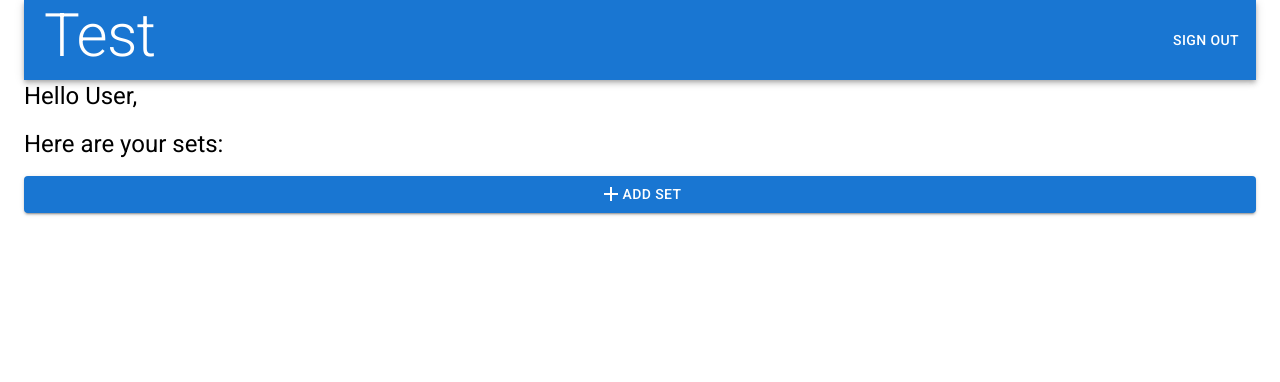
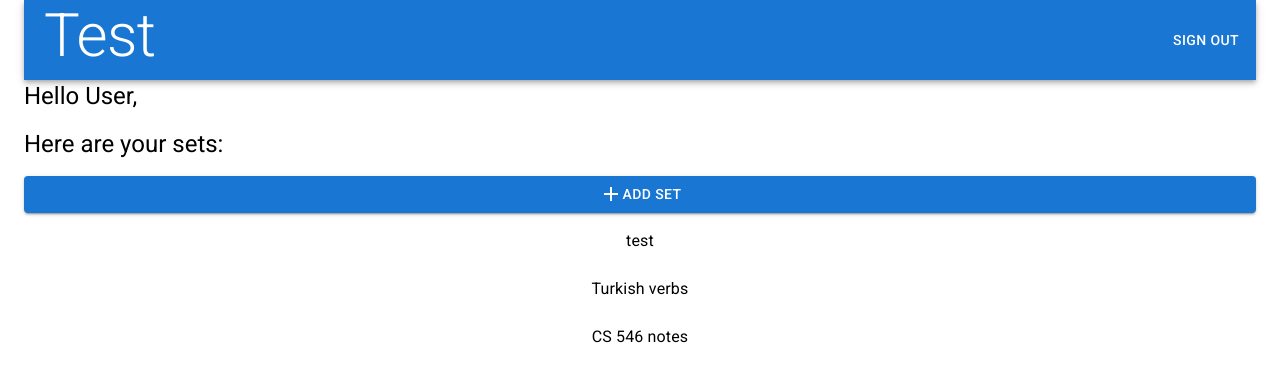
Before and after one commit to EsatAdiloglu/ai-flashcards, a Next.js app: page /cardset in a window 1280 px wide. Shown: the top 382 px of the page. Built offline with nearby package versions, Linux system fonts and the light colour scheme.

Commit message:
added tests, but didn't mount NextRouter

```diff
--- /dev/null
+++ b/app/api/testcard/route.ts
@@ -0,0 +1 @@
+import { NextResponse } from "next/server";
--- /dev/null
+++ b/app/api/testset/route.ts
@@ -0,0 +1,7 @@
+import { NextResponse } from "next/server";
+
+
+export async function GET(req: Request){
+    const test = {sets: ["test","Turkish verbs","CS 546 notes"]}
+    return NextResponse.json(test, {status: 200})
+}
--- a/app/cards/page.tsx
+++ b/app/cards/page.tsx
@@ -10,14 +10,35 @@ import Divider from '@mui/material/Divider';
 import PromptField from '@/components/PromptField';
 import CardGrid from '@/components/CardGrid';
 
-import { useState } from 'react';
+import { useEffect, useState } from 'react';
+import { useRouter } from 'next/router';
 
 export default function Home() {
   const [cards, setCards] = useState<CardContent[]>([]);
+  const router = useRouter()
+  const { SetName } = router.query
+
 
   async function handleSubmit(prompt: string) {
     // TODO: Get flashcards of the provided prompt
   }
+
+
+  useEffect(() => {
+    const fetchCards = async () =>{
+      try{
+      const response = await fetch("/api/testcard")
+      const data = await response.json()
+      console.log(data)
+      }
+      catch(error){
+        console.error(error)
+      }
+    }
+
+    fetchCards()
+
+  }, [])
 
   return (
     <Container>
--- a/app/cardset/page.tsx
+++ b/app/cardset/page.tsx
@@ -1,12 +1,14 @@
 "use client"
 
 import { AppBar, Box, Button, Container, Dialog, DialogActions, DialogContent, DialogContentText, DialogTitle, Modal, Stack, TextField, Typography } from "@mui/material"
-import { useState } from "react"
+import { useEffect, useState } from "react"
 import AddIcon from '@mui/icons-material/Add';
+import { SetContent } from "@/components/Set";
+import SetGrid from "@/components/SetGrid";
 
 
 export default function cardSet() {
-    const [cardSets, setCardSets] = useState([])
+    const [cardSets, setCardSets] = useState<SetContent[]>([])
     const [addSet, setAddSet] = useState(false)
     const [setName, setSetName] = useState("")
 
@@ -15,6 +17,24 @@ export default function cardSet() {
         setSetName("")
         setAddSet(false)
     }
+
+    useEffect(() => {
+        const fetchSets = async () => {
+        try{
+            const response = await fetch("/api/testset")
+            const data = await response.json()
+            const current_sets: SetContent[] = []
+            data.sets.forEach((s: string) => {
+                current_sets.push({name: s} )
+            })
+            setCardSets(current_sets)
+        }
+        catch(error){
+            console.error(error)
+        }
+        }
+        fetchSets()
+    }, [])
 
     return (
         <Container maxWidth={false} sx={{width:"100vw", height:"100vh"}} >
@@ -26,6 +46,11 @@ export default function cardSet() {
                 <Typography variant="h5" sx={{ml:"20px"}}>Hello User,</Typography>
                 <Typography variant="h5" sx={{ml:"20px"}}>Here are your sets:</Typography>
                 <Button variant="contained" onClick={handleOpen}><AddIcon />Add Set</Button>
+                <Box>
+                    {cardSets &&
+                     <SetGrid sets={cardSets} />
+                    }
+                </Box>
             </Stack>
 
             <Dialog open={addSet} onClose={handleClose} sx={{width:"100%"}}>
--- a/components/Set.tsx
+++ b/components/Set.tsx
@@ -7,6 +7,9 @@ type Options = {
     name: string,
 }
 
+export type SetContent = {
+    name: string,
+}
 
 export default function Set({name}: Options){
     const router = useRouter()
@@ -16,7 +19,7 @@ export default function Set({name}: Options){
     }
 
     return (
-        <Box component="button" onClick={() => {}}>
+        <Box component="button" onClick={() => {handleClick(name)}}>
             <Typography>{name}</Typography>
         </Box>
     )
--- a/components/SetGrid.tsx
+++ b/components/SetGrid.tsx
@@ -2,6 +2,8 @@
 import { Box, Stack } from "@mui/material"
 import Set from "./Set"
 import { SetContent } from "./Set"
+
+
 type Options = {
     sets: SetContent[]
 }
```
